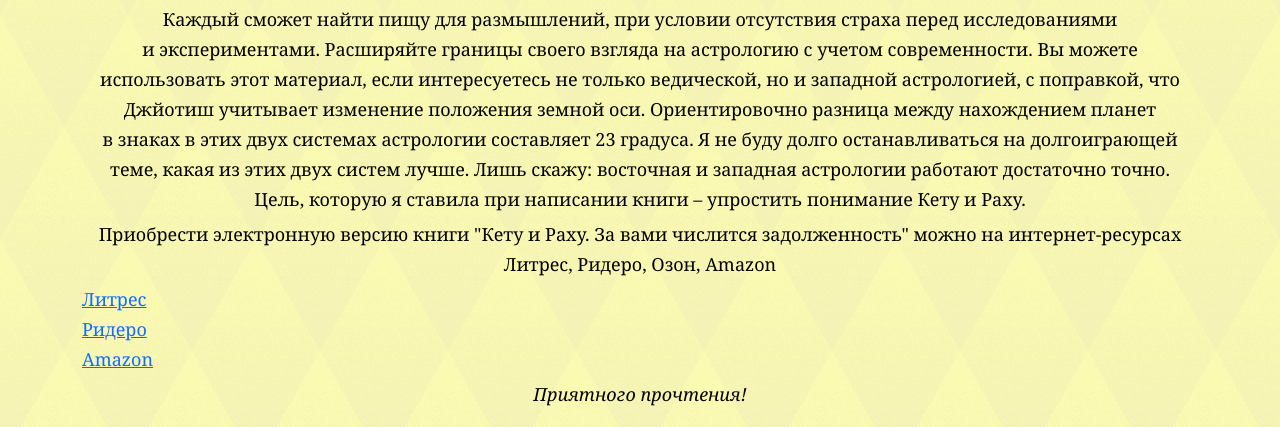
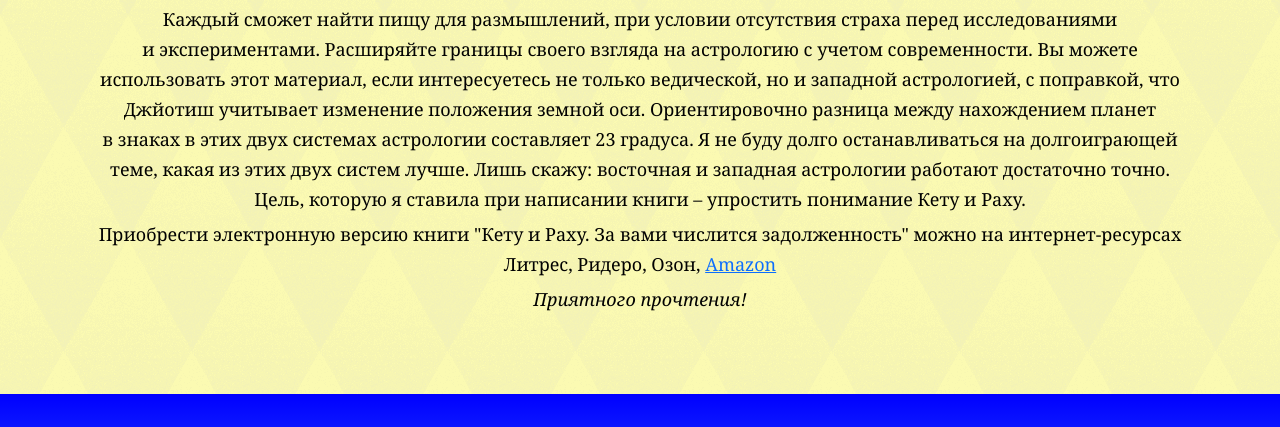
Before and after one commit to IrynaBrusentsova/Astrozirka, a plain HTML site: page index.html in a window 1280 px wide. Shown: the part 2225-2652 px from the top of the page. Drawn offline with nearby package versions, Linux system fonts and the light colour scheme; a web font is replaced by a local one.

Commit message:
Remove tags from files

```diff
--- a/index.html
+++ b/index.html
@@ -98,15 +98,10 @@
           </div>
           <!-- 2 column -->
           <div class="col-lg-7 col-md-6 col-sm-12 col-12 px-3 px-md-5">
-            <!-- <div class="row m-5">
-                    <div class="col-12 "> -->
             <h1 class="my-3 fst-italic">Здравствуйте, коллеги и единомышленники! Меня зовут Вера</h1>
             <p>Я - ведический астролог, консультант и исследователь, влюбленный в астрологию. Рада делиться с вами
               своими наработками и открытиями. </p>
             <p>Приглашаю вас к общению, если вам также интересна ведическая астрология, эта потрясающая наука!</p>
-
-            <!-- </div>
-                  </div> -->
           </div>
         </div>
         <div class="container">
@@ -205,15 +200,14 @@
 
             <p>Приобрести электронную версию книги "Кету и Раху. За вами числится задолженность" можно на
               интернет-ресурсах Литрес,
-              Ридеро, Озон, Amazon
+              Ридеро, Озон, <a href="https://www.amazon.com/%D0%9A%D0%B5%D1%82%D1%83-%D0%B8-%D0%A0%D0%B0%D1%85%D1%83-%D1%87%D0%B8%D1%81%D0%BB%D0%B8%D1%82%D1%81%D1%8F-%D0%B7%D0%B0%D0%B4%D0%BE%D0%BB%D0%B6%D0%B5%D0%BD%D0%BD%D0%BE%D1%81%D1%82%D1%8C-Russian-ebook/dp/B095WWWLWC">Amazon</a>
             </p>
-            <ul class="list-group text-md-start text-center">
+            <!-- <ul class="list-group text-md-start text-center">
               <li class="list-group"><a href="">Литрес</a></li>
               <li class="list-group"><a href="">Ридеро</a></li>
-              <li class="list-group"><a href="https://www.amazon.com/%D0%9A%D0%B5%D1%82%D1%83-%D0%B8-%D0%A0%D0%B0%D1%85%D1%83-
-                %D1%87%D0%B8%D1%81%D0%BB%D0%B8%D1%82%D1%81%D1%8F-%D0%B7%D0%B0%D0%B4%D0%BE%D0%BB%D0%B6%D0%B5%D0%BD%D0%BD%D0%BE%D1%81%D1%82%D1%8C-
+              <li class="list-group"><a href="https://www.amazon.com/%D0%9A%D0%B5%D1%82%D1%83-%D0%B8-%D0%A0%D0%B0%D1%85%D1%83-%D1%87%D0%B8%D1%81%D0%BB%D0%B8%D1%82%D1%81%D1%8F-%D0%B7%D0%B0%D0%B4%D0%BE%D0%BB%D0%B6%D0%B5%D0%BD%D0%BD%D0%BE%D1%81%D1%82%D1%8C-
                 Russian-ebook/dp/B095WWWLWC">Amazon</a></li>
-            </ul>
+            </ul> -->
             <p class="fst-italic">Приятного прочтения!</p>
             <div class=" text-end my-3 pt-3">
               <a href="#" class="btnUp btn-up_hide"><i class="fa fa-chevron-up" aria-hidden="true"></i></a>
```
Also changed, not shown: pages/news.html (+1 -12 lines), INFO.txt (deleted).
